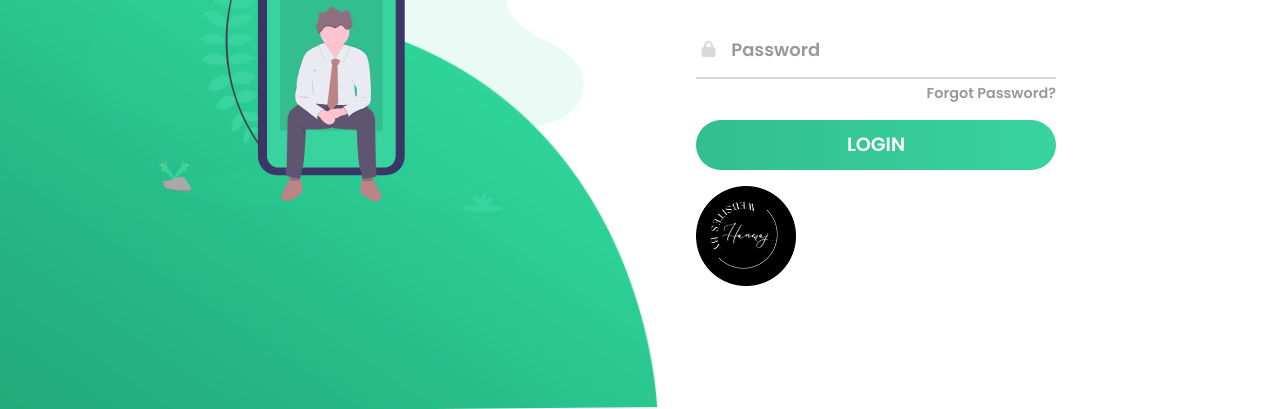
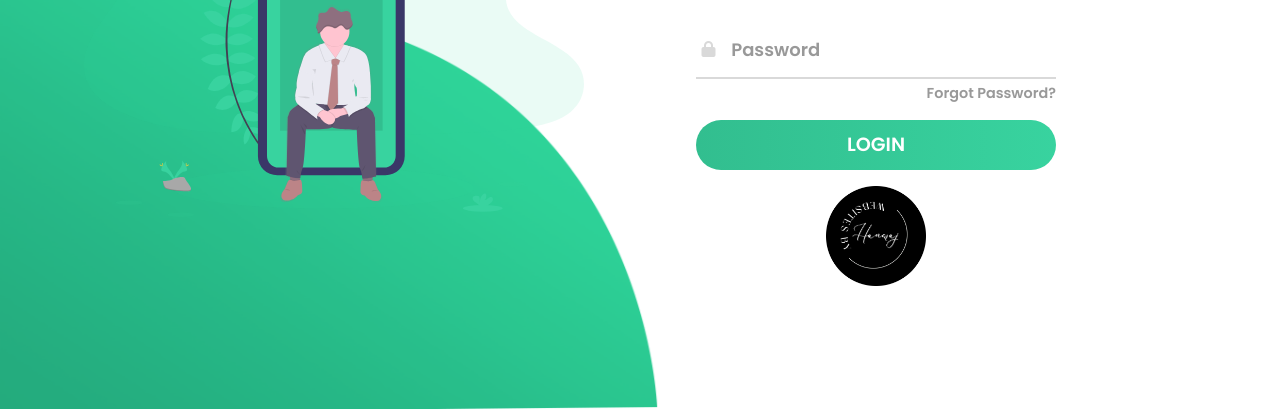
Before and after one commit to Hansraj-k/login, a plain HTML site: page index.html in a window 1280 px wide. Shown: the part 391-800 px from the top of the page. Drawn offline with Linux system fonts and the light colour scheme.

Commit message:
Update style.css

```diff
--- a/css/style.css
+++ b/css/style.css
@@ -16,7 +16,10 @@ body{
 	height: 100%;
 	z-index: -1;
 }
-
+img.img {
+    display: block;
+    margin: auto;
+}
 .container{
     width: 100vw;
     height: 100vh;
```
